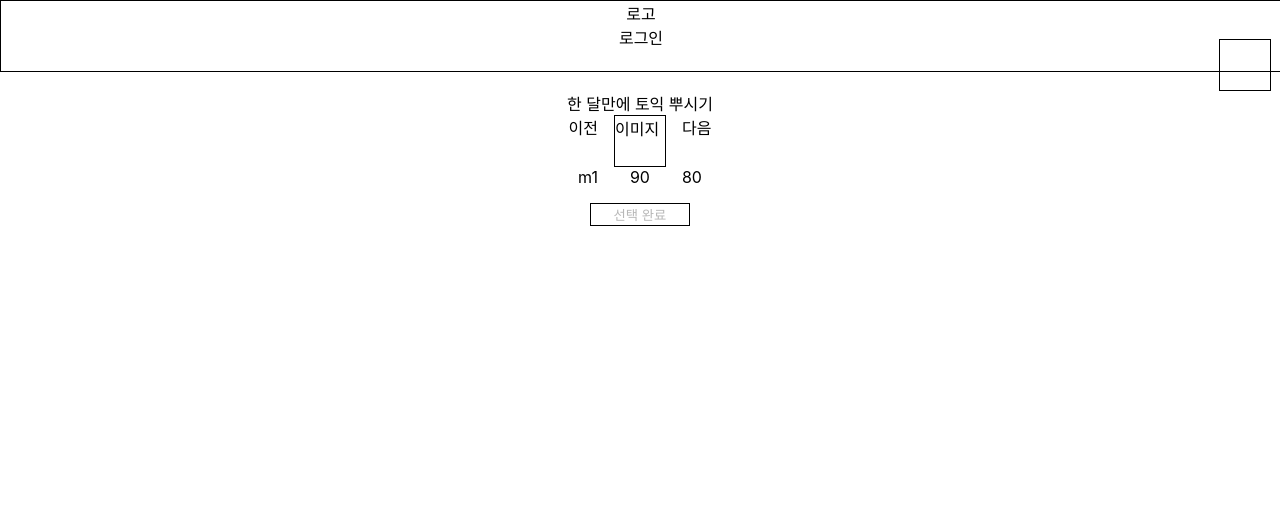
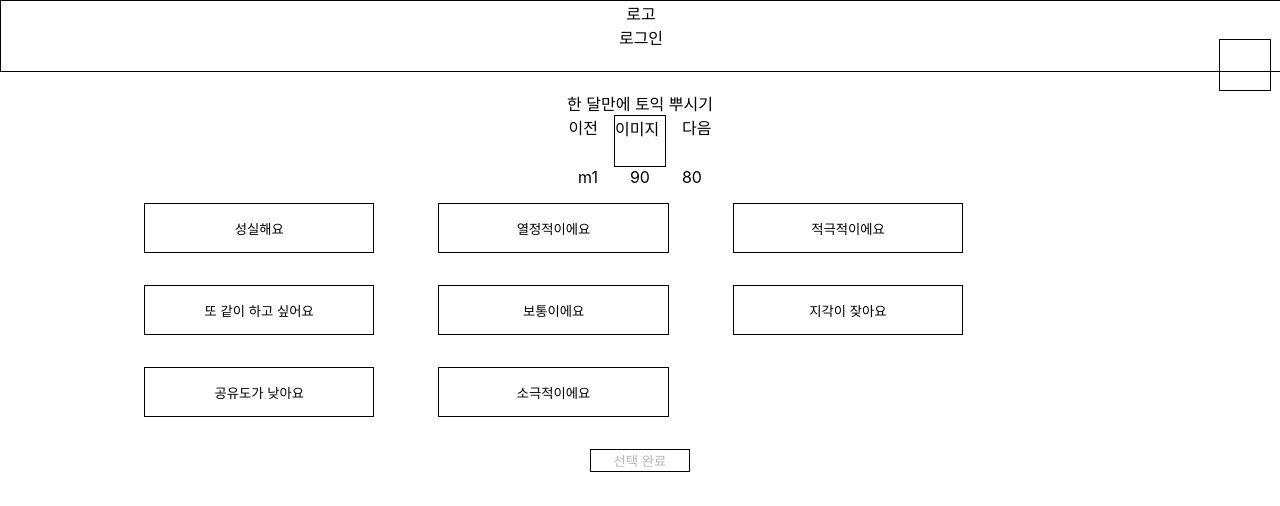
Before and after one commit to cosmic-plannet/plannet-front, a React (Create React App) app: page /evaluation in a window 1280 px wide. Shown: the top 506 px of the page. Built offline with nearby package versions, Linux system fonts and the light colour scheme.

Commit message:
feat: Add complete page

```diff
--- a/src/App.js
+++ b/src/App.js
@@ -7,6 +7,7 @@ import Mypage from "./pages/mypage.js";
 import Ranking from "./pages/ranking.js";
 import Planet from "./pages/Planet/planet.js";
 import Evaluation from "./pages/evaluation.js";
+import Complete from "./pages/complete.js";
 
 function App() {
     return (
@@ -20,6 +21,7 @@ function App() {
                 <Route exact path="/planet" component={Planet} />
                 <Route path="/planet/:text/:id?" component={Planet} />
                 <Route path="/evaluation" component={Evaluation} />
+                <Route path="/complete" component={Complete} />
                 <Route render={({ location }) => <div>이 페이지는 존재하지 않습니다:{location.pathname}</div>}></Route>
             </Switch>
         </BrowserRouter>
--- /dev/null
+++ b/src/pages/complete.js
@@ -0,0 +1,46 @@
+import React, { useEffect, useState } from "react";
+import styled from "styled-components";
+import { useDispatch, useSelector } from "react-redux";
+import Header from "../components/header";
+//import { getQuestion, getToday } from "store/box";
+
+const Wrapper = styled.div`
+    width: 100%;
+    height: 100%;
+    display: flex;
+    flex-direction: column;
+    align-items: center;
+`;
+
+const Title = styled.div`
+    font-size: 30px;
+    padding: 1rem 0;
+`;
+
+const SubTitle = styled.div``;
+
+const CompleteBtn = styled.button`
+    border: 1px solid black;
+    width: 100px;
+    background-color: white;
+    margin-top: 1rem;
+`;
+
+const Complete = ({ history }) => {
+    const movePage = (page) => {
+        history.push(`/${page}`);
+    };
+
+    return (
+        <React.Fragment>
+            <Header></Header>
+            <Wrapper>
+                <Title>한 달만에 토익 뿌시기</Title>
+                <SubTitle>평가가 완료되었습니다. 다른 PLANET을 찾아보세요!</SubTitle>
+                <CompleteBtn onClick={() => movePage("")}>평가 완료</CompleteBtn>
+            </Wrapper>
+        </React.Fragment>
+    );
+};
+
+export default Complete;
--- a/src/pages/evaluation.js
+++ b/src/pages/evaluation.js
@@ -32,7 +32,7 @@ const MemberInfoBox = styled.div`
 const MemberInfo = styled.div`
     padding: 0 1rem;
 `;
-const EvaluteBox = styled.div`
+const EvaluateBox = styled.div`
     display: flex;
     flex-wrap: wrap;
     width: 90%;
@@ -56,12 +56,21 @@ const CompleteBtn = styled.button`
     margin-top: 1rem;
 `;
 
-const Login = ({ history }) => {
+const Evaluation = ({ history }) => {
     const movePage = (page) => {
         history.push(`/${page}`);
     };
 
-    const interests = ["영어", "컴퓨터", "취직/면접", "제2외국어", "자격증", "시험"];
+    const evaluations = [
+        "성실해요",
+        "열정적이에요",
+        "적극적이에요",
+        "또 같이 하고 싶어요",
+        "보통이에요",
+        "지각이 잦아요",
+        "공유도가 낮아요",
+        "소극적이에요",
+    ];
     let selects = [];
     const select = (index) => {
         selects.push(index);
@@ -94,10 +103,23 @@ const Login = ({ history }) => {
                     <MemberInfo>{members[index].attend}</MemberInfo>
                     <MemberInfo>{members[index].todo}</MemberInfo>
                 </MemberInfoBox>
-                <CompleteBtn disabled={index === members.length - 1 ? false : true}>선택 완료</CompleteBtn>
+                <EvaluateBox>
+                    {evaluations.map((evaluation, index) => {
+                        return <Evaluate onClick={() => select(index)}>{evaluation}</Evaluate>;
+                    })}
+                </EvaluateBox>
+                <CompleteBtn
+                    onClick={() => {
+                        complete();
+                        movePage("complete");
+                    }}
+                    disabled={index === members.length - 1 ? false : true}
+                >
+                    선택 완료
+                </CompleteBtn>
             </Wrapper>
         </React.Fragment>
     );
 };
 
-export default Login;
+export default Evaluation;
```
